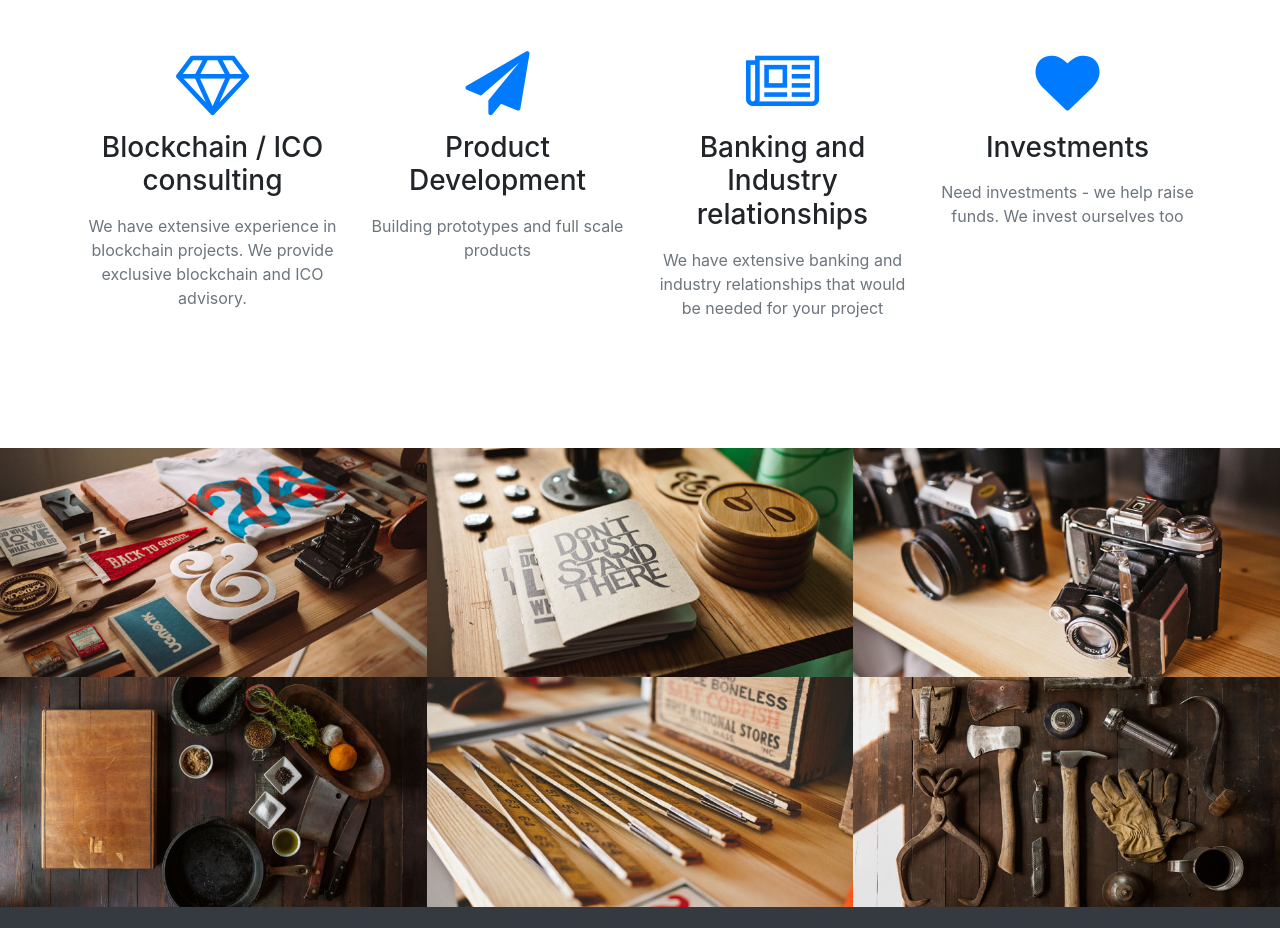
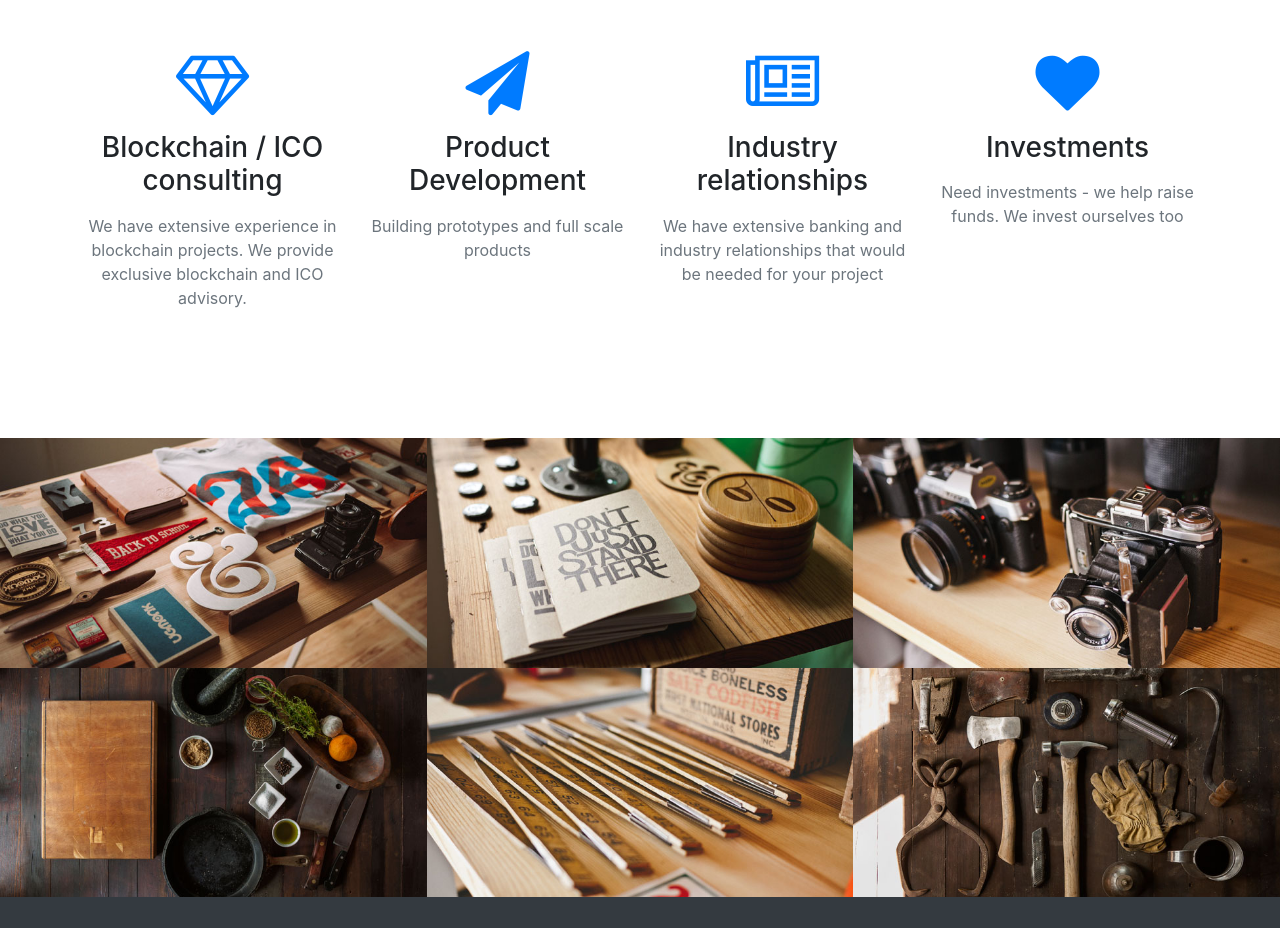
Before and after one commit to kinsaleweb/kinsaleweb.github.io, a website with bundled scripts: page index.html in a window 1280 px wide. Shown: the part 1490-2418 px from the top of the page. Built offline with nearby package versions, Linux system fonts and the light colour scheme.

Commit message:
changes4

```diff
--- a/index.html
+++ b/index.html
@@ -115,7 +115,7 @@
           <div class="col-lg-3 col-md-6 text-center">
             <div class="service-box mt-5 mx-auto">
               <i class="fa fa-4x fa-newspaper-o text-primary mb-3 sr-icons"></i>
-              <h3 class="mb-3">Banking and Industry relationships</h3>
+              <h3 class="mb-3">Industry relationships</h3>
               <p class="text-muted mb-0">We have extensive banking and industry relationships that would be needed for your project</p>
             </div>
           </div>
```
